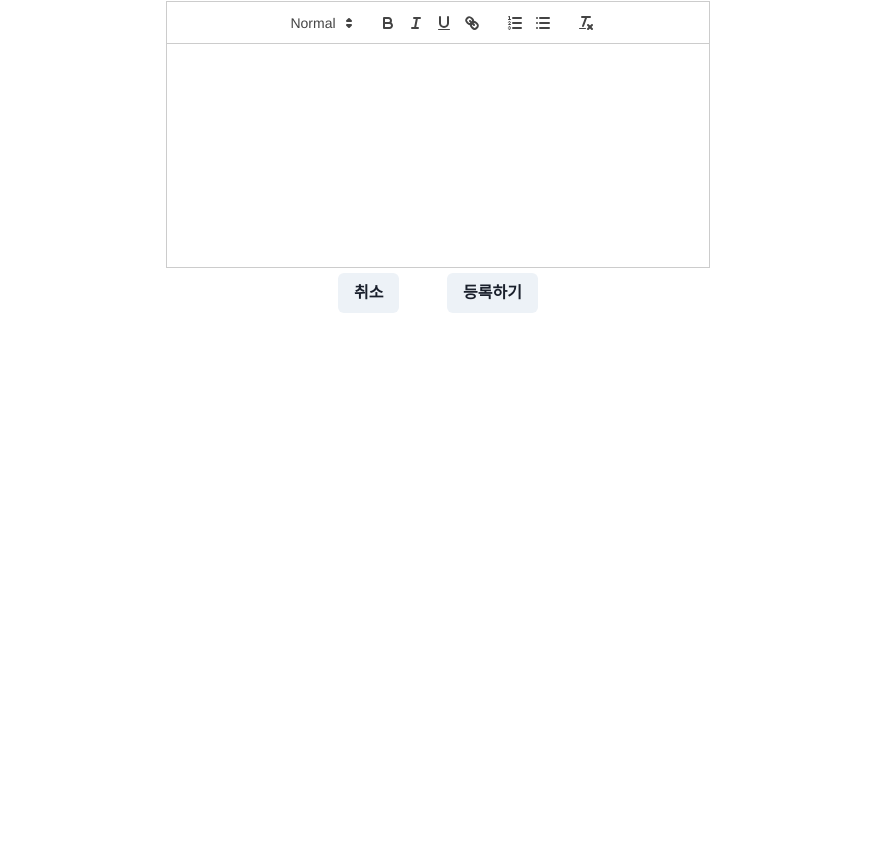
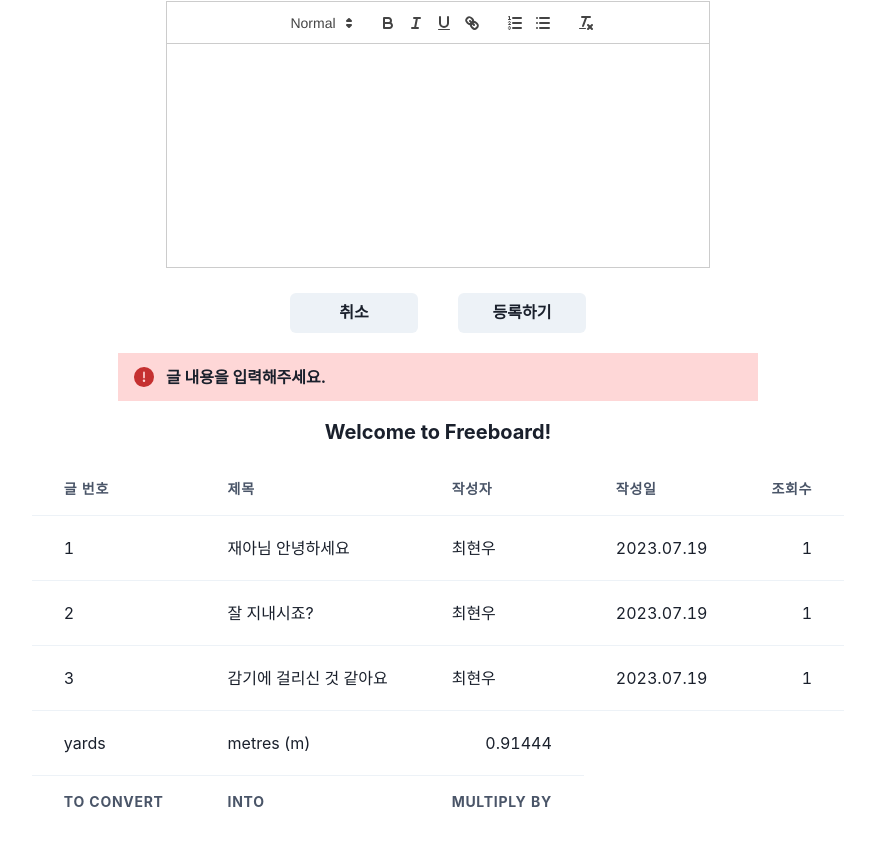
Before and after one commit to soyeon37/BossNiceShot, a React (Create React App) app in the folder FE/golffire-react/: page /community in a window 1280 px wide. Shown: the part 231-1075 px from the top of the page, without its empty margins (202-1077 px from the left). Before the commit the page ends 800 px from the top, so only its background shows below. Built offline with nearby package versions, Linux system fonts and the light colour scheme.

Commit message:
feat: 회원가입 페이지, 커뮤니티 게시판 화면 스켈레톤 구현
Former-commit-id: a31631f0d975d6b1f3461e8d852c40b3f1b23c77

```diff
--- a/FE/golffire-react/src/pages/accompany/Accompany.js
+++ b/FE/golffire-react/src/pages/accompany/Accompany.js
@@ -1,4 +1,5 @@
 import React from "react";
+import Signup from "../signup/Signup";
 
 
 function Accompany() {
@@ -7,6 +8,7 @@ function Accompany() {
       <h1 style={{fontSize:"50px",padding:"20%"}}>
         Accompany
       </h1>
+      <Signup></Signup>
     </div>
   );
 };
--- a/FE/golffire-react/src/pages/community/Community.js
+++ b/FE/golffire-react/src/pages/community/Community.js
@@ -1,21 +1,16 @@
 import React from "react";
 import MyEditor from "./MyEditor";
-
+import Freeboard from "./FreeBoardList";
 import { Button, ButtonGroup } from '@chakra-ui/react'
 
 const Community = () => {
   return (
-    <div style={{ display:"flex", flexDirection:"column", alignItems:"center"}}>
+    <div style={{ display: "flex", flexDirection: "column", alignItems: "center" }}>
       <h1 style={{ fontSize: "50px", padding: "20" }}>
         Community
       </h1>
       <MyEditor />
-      {/* 버튼을 만들었는데 div tag가 겹칩니다. */}
-
-      <div style={{  display:"flex", justifyContent:"space-between", position:"static", padding:"20", width:"200px", alignContent:"center"}}>
-        <Button>취소</Button>
-        <Button>등록하기</Button>
-      </div>
+      <Freeboard/>
     </div>
   );
 };
--- /dev/null
+++ b/FE/golffire-react/src/pages/community/FreeBoardList.js
@@ -0,0 +1,74 @@
+import { Box, Text } from '@chakra-ui/react';
+import {
+    Table,
+    Thead,
+    Tbody,
+    Tfoot,
+    Tr,
+    Th,
+    Td,
+    TableCaption,
+    TableContainer,
+} from '@chakra-ui/react'
+
+
+const Freeboard = () => {
+    return (
+        <Box p={4}>
+            <Text fontSize="xl" fontWeight="bold" mb={4}>
+                Welcome to Freeboard!
+            </Text>
+            <TableContainer>
+                <Table size={'lg'} variant='simple'>
+                    <Thead>
+                        <Tr>
+                            <Th>글 번호</Th>
+                            <Th>제목</Th>
+                            <Th>작성자</Th>
+                            <Th>작성일</Th>
+                            <Th>조회수</Th>
+                        </Tr>
+                    </Thead>
+                    <Tbody>
+                        <Tr>
+                            <Td>1</Td>
+                            <Td>재아님 안녕하세요</Td>
+                            <Td>최현우</Td>
+                            <Td>2023.07.19</Td>
+                            <Td isNumeric>1</Td>
+                        </Tr>
+
+                        <Tr>
+                            <Td>2</Td>
+                            <Td>잘 지내시죠?</Td>
+                            <Td>최현우</Td>
+                            <Td>2023.07.19</Td>
+                            <Td isNumeric>1</Td>
+                        </Tr>
+                        <Tr>
+                            <Td>3</Td>
+                            <Td>감기에 걸리신 것 같아요</Td>
+                            <Td>최현우</Td>
+                            <Td>2023.07.19</Td>
+                            <Td isNumeric>1</Td>
+                        </Tr>
+                        <Tr>
+                            <Td>yards</Td>
+                            <Td>metres (m)</Td>
+                            <Td isNumeric>0.91444</Td>
+                        </Tr>
+                    </Tbody>
+                    <Tfoot>
+                        <Tr>
+                            <Th>To convert</Th>
+                            <Th>into</Th>
+                            <Th isNumeric>multiply by</Th>
+                        </Tr>
+                    </Tfoot>
+                </Table>
+            </TableContainer>
+        </Box>
+    );
+};
+
+export default Freeboard;
--- a/FE/golffire-react/src/pages/community/MyEditor.js
+++ b/FE/golffire-react/src/pages/community/MyEditor.js
@@ -5,6 +5,13 @@ import "./editor.css";
 import { Text } from '@chakra-ui/react'
 
 import { Button, ButtonGroup } from '@chakra-ui/react'
+
+import {
+    Alert,
+    AlertIcon,
+    AlertTitle,
+    AlertDescription,
+} from '@chakra-ui/react'
 
 
 // const modules = {
@@ -23,14 +30,19 @@ function MyEditor() {
     return (
         <div className='editor-container'>
             <Text fontSize='3xl'>작성하기</Text>
-            <div style={{position:"relative"}}>
+            <div style={{ position: "relative" }}>
                 <ReactQuill
                     theme="snow"
                     value={value}
                     onChange={setValue}
                     className='editor-input'
                 />
-
+                <Button width='8rem' margin={5}>취소</Button>
+                <Button width='8rem' margin={5}>등록하기</Button>
+                <Alert status='error'>
+                    <AlertIcon />
+                    <AlertTitle>글 내용을 입력해주세요.</AlertTitle>
+                </Alert>
             </div>
         </div>
     )
--- a/FE/golffire-react/src/pages/community/editor.css
+++ b/FE/golffire-react/src/pages/community/editor.css
@@ -11,3 +11,14 @@
     width: 40rem;
     padding: 3rem;
 }
+
+.editor-btn{
+  height: '24px';
+  width: "20px";
+}
+.editor-btn:active{
+    background-color: '#dddfe2',
+}
+.editor-btn:focus{
+    boxShadow: '0 0 1px 2px rgba(88, 144, 255, .75), 0 1px 1px rgba(0, 0, 0, .15)',
+}
--- a/FE/golffire-react/src/pages/signup/Signup.js
+++ b/FE/golffire-react/src/pages/signup/Signup.js
@@ -1,4 +1,5 @@
 import { ChakraProvider } from '@chakra-ui/react'
+//  form 관련 코드 import
 import {
   FormControl,
   FormLabel,
@@ -7,7 +8,19 @@ import {
   HStack,
   Radio,
   RadioGroup,
-    Input
+  Input,
+  Textarea,
+  Text,
+
+} from '@chakra-ui/react'
+
+// 타수값 조정하는 코드 import
+import {
+  NumberInput,
+  NumberInputField,
+  NumberInputStepper,
+  NumberIncrementStepper,
+  NumberDecrementStepper,
 } from '@chakra-ui/react'
 
 
@@ -19,13 +32,34 @@ function Signup() {
       {/* 사진 넣는 공간 */}
       <FormLabel>닉네임</FormLabel>
       <Input type='nickname' />
+      {/* 자기소개 */}
       <FormLabel>자기소개</FormLabel>
+      <Text mb='8px'>자기소개: </Text>
+      <Textarea
+        placeholder='본인을 소개하세요'
+        size='sm'
+      />
       <Input type='selfintro' />
+      {/* 타수 정보 입력 */}
+      <FormLabel>평균타수</FormLabel>
+      <NumberInput defaultValue={72} min={0} max={144} step={1} width={'auto'}>
+        <NumberInputField />
+        <NumberInputStepper>
+          <NumberIncrementStepper />
+          <NumberDecrementStepper />
+        </NumberInputStepper>
+      </NumberInput>
+      <Input type='bestshot' />
       <FormLabel>최고타수</FormLabel>
-        <Input type='bestshot' />
-        <FormLabel>평균타수</FormLabel>
+      <NumberInput defaultValue={72} min={0} max={144} step={1}>
+        <NumberInputField />
+        <NumberInputStepper>
+          <NumberIncrementStepper />
+          <NumberDecrementStepper />
+        </NumberInputStepper>
+      </NumberInput>
       <Input type='avgshot' />
-
+      {/* 선호 티박스 정보 입력 */}
       <FormLabel as='teebox'>선호 티박스</FormLabel>
       <RadioGroup defaultValue='Redtee'>
         <HStack spacing='24px'>
```
Also changed, not shown: FE/golffire-react/src/pages/community/InquiryList.js (added), FE/golffire-react/src/pages/community/NoticelList.js (added). Lines whose indentation alone changed are shown as unchanged.
